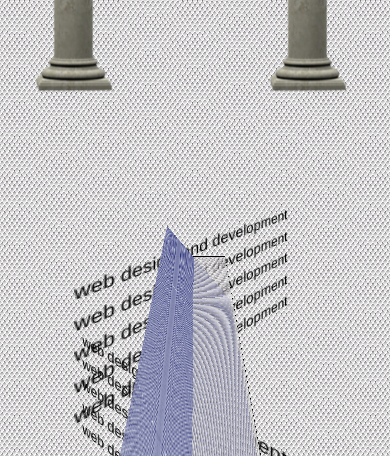
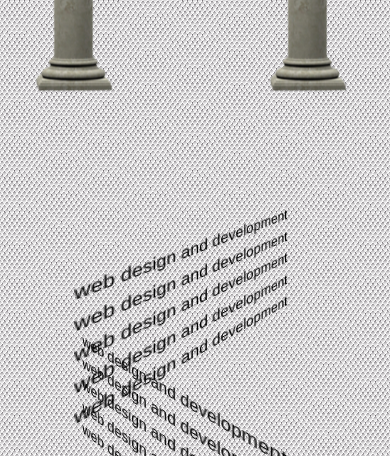
Before and after one commit to ajvarinho/ajvarinho.github.io, a plain HTML site: page index.html in a window 390 px wide. Shown: the part 388-844 px from the top of the page. Drawn offline with Linux system fonts and the light colour scheme.

Commit message:
wip_v1.1

```diff
--- a/style.css
+++ b/style.css
@@ -405,10 +405,9 @@ transform: translateX(0rem) translateY(0rem) translateZ(0rem) rotateX(0deg) rota
 }
 
 .project.btn {
-  font-family: Eurostile-reg;
+  font-family: sans-serif;
   font-size: 1.2rem;
   text-transform: uppercase;
-  border: 1px solid blue;
 }
 
 .test {
@@ -709,21 +708,42 @@ dialog[open] .dialog-wrap {
     height: fit-content;
     width: 100%;
     margin: 0;
-    padding: 200px 1.5rem;
-    transform: translateZ(0px) translateY(0rem) translateX(-0.5rem) rotateY(0deg) rotateX(-10deg) scale(1);
+    /* padding: 200px 1.5rem; */
+    transform: translateZ(0px) translateY(0rem) translateX(-0.5rem) rotateY(0deg) rotateX(3deg) scale(1);
   }
 
   .work__wrap {
-    overflow-x: hidden;
+    /* overflow-x: hidden; */
     /**/
-    grid-template-rows: 30% 70%;
-    grid-template-columns: 1fr;
+    /* grid-template-rows: 30% 70%;
+    grid-template-columns: 1fr; */
+    transform-style: preserve-3d;
   }
 
   .work-bg {
     transform: rotateY(-3deg);
     /* width: 200%; */
+    display: none;
   }
+
+  .projects-list {
+  position: relative;
+    height: 100%;
+    border: 1px solid black;
+    transform: translateX(8rem) rotateX(-3deg) translateY(-6rem);
+    width: 100%;
+    display: inline-block;
+    transform-style: preserve-3d;
+}
+
+.projects-list::before {
+  content: '';
+  position: absolute;
+  inset: 0;
+
+  z-index: -1;
+  filter: blur(10px);
+}
 
   .active-preview {
     width: 100%;
@@ -797,7 +817,7 @@ dialog[open] .dialog-wrap {
   .footer {
     font-size: 1rem;
 
-    background: var(--pixel-gradient);
+
     color: white;
     transform: translateY(100rem);
   }
```
